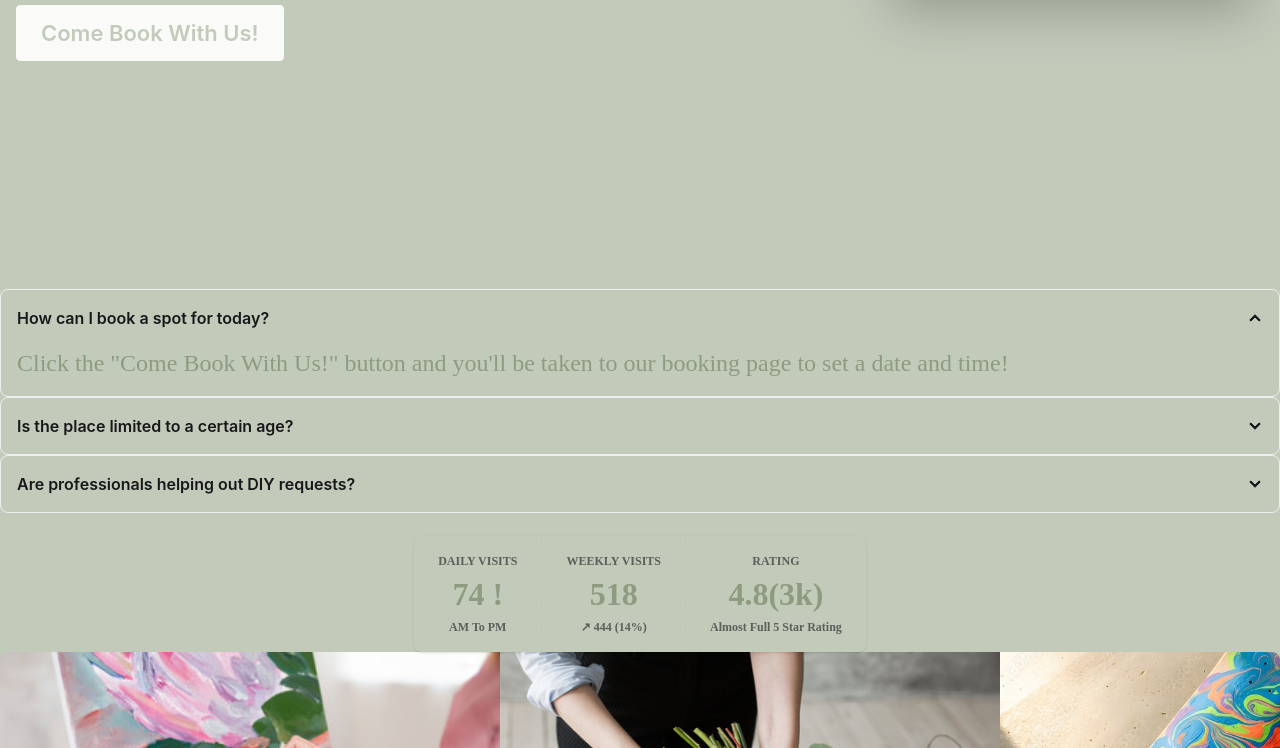
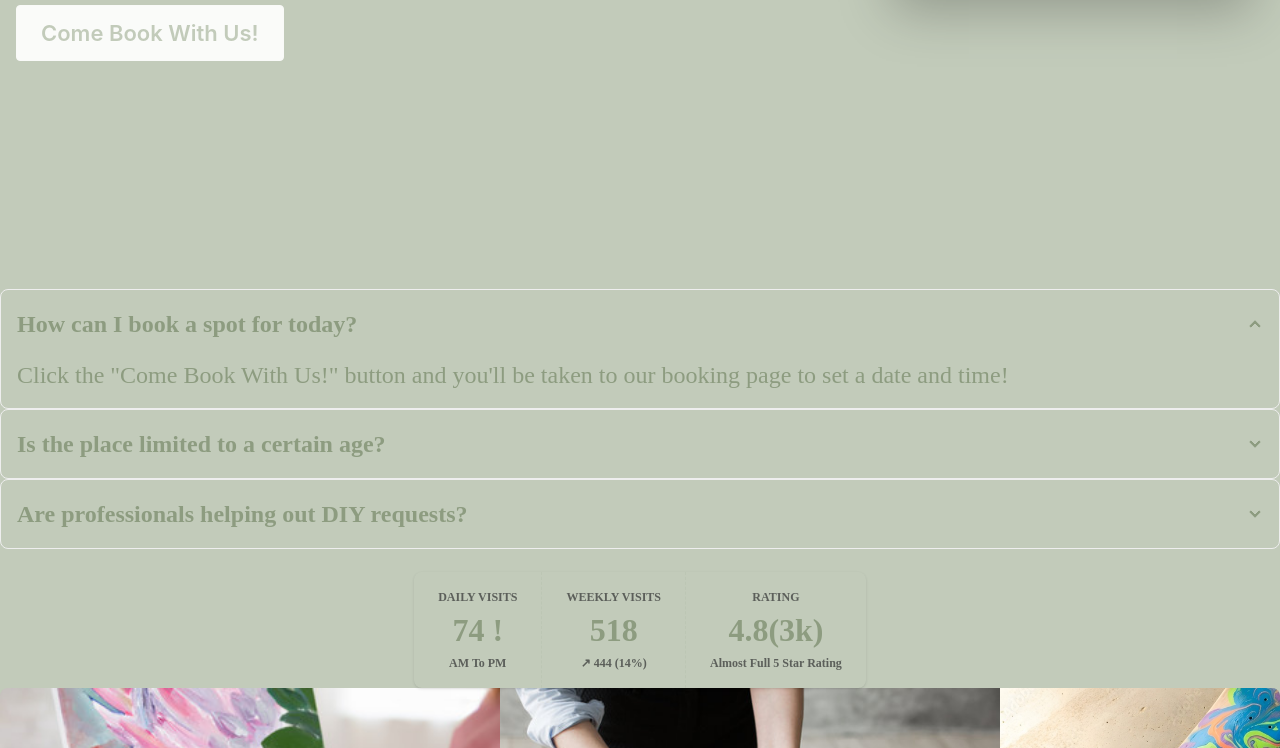
Before and after one commit to Brooklyn-STEAM/bloomjoy, a website built with Vite: page src/pages/index.html in a window 1280 px wide. Shown: the part 575-1323 px from the top of the page. Built offline with nearby package versions, Linux system fonts and the light colour scheme.

Commit message:
final touch up

```diff
--- a/src/pages/index.html
+++ b/src/pages/index.html
@@ -71,19 +71,18 @@
 </div>
 <div class="collapse collapse-arrow bg-base border border-base-300">
   <input type="radio" name="my-accordion-2" checked="checked" />
-  <div class="collapse-title font-semibold"> How can I book a spot for today?</div>
+  <div class="cinzel collapse-title font-semibold"> How can I book a spot for today?</div>
   <div class="cinzel collapse-content text-sm">Click the "Come Book With Us!" button and you'll be taken to our booking page to set a date and time!</div>
 </div>
 <div class="collapse collapse-arrow bg-base border border-base-300">
   <input type="radio" name="my-accordion-2" />
-  <div class="collapse-title font-semibold">Is the place limited to a certain age?</div>
+  <div class="cinzel collapse-title font-semibold">Is the place limited to a certain age?</div>
   <div class="cinzel collapse-content text-sm">Of Course not! It's free to everyone at any age, even children.</div>
 </div>
 <div class="collapse collapse-arrow bg-base border border-base-300">
   <input type="radio" name="my-accordion-2" />
-  <div class="collapse-title font-semibold">Are professionals helping out DIY requests?</div>
-  <div class="cinzel">
-  <div class="collapse-content text-sm">Indeed! All people who assist are certified and will help you to the best of their ability!</div>
+  <div class="cinzel collapse-title font-semibold">Are professionals helping out DIY requests?</div>
+  <div class="cinzel collapse-content text-sm">Indeed! All people who assist are certified and will help you to the best of their ability!</div>
 </div>
 </div>
 
```
